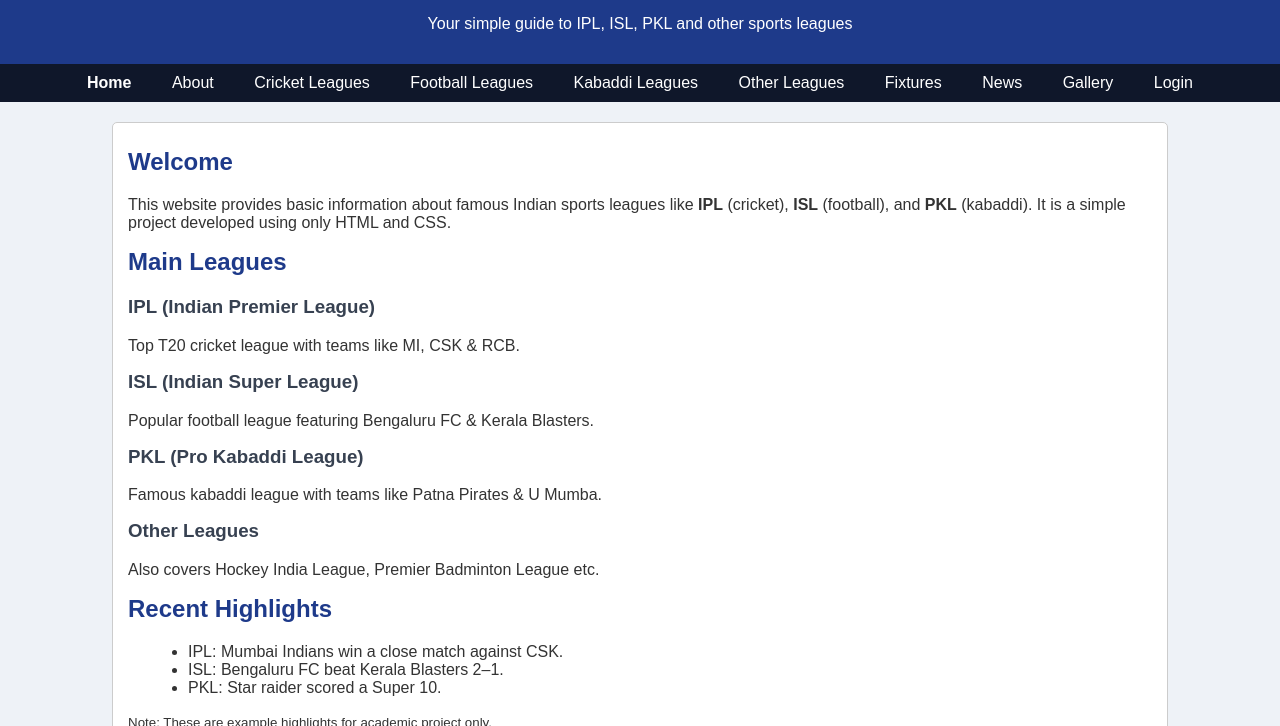
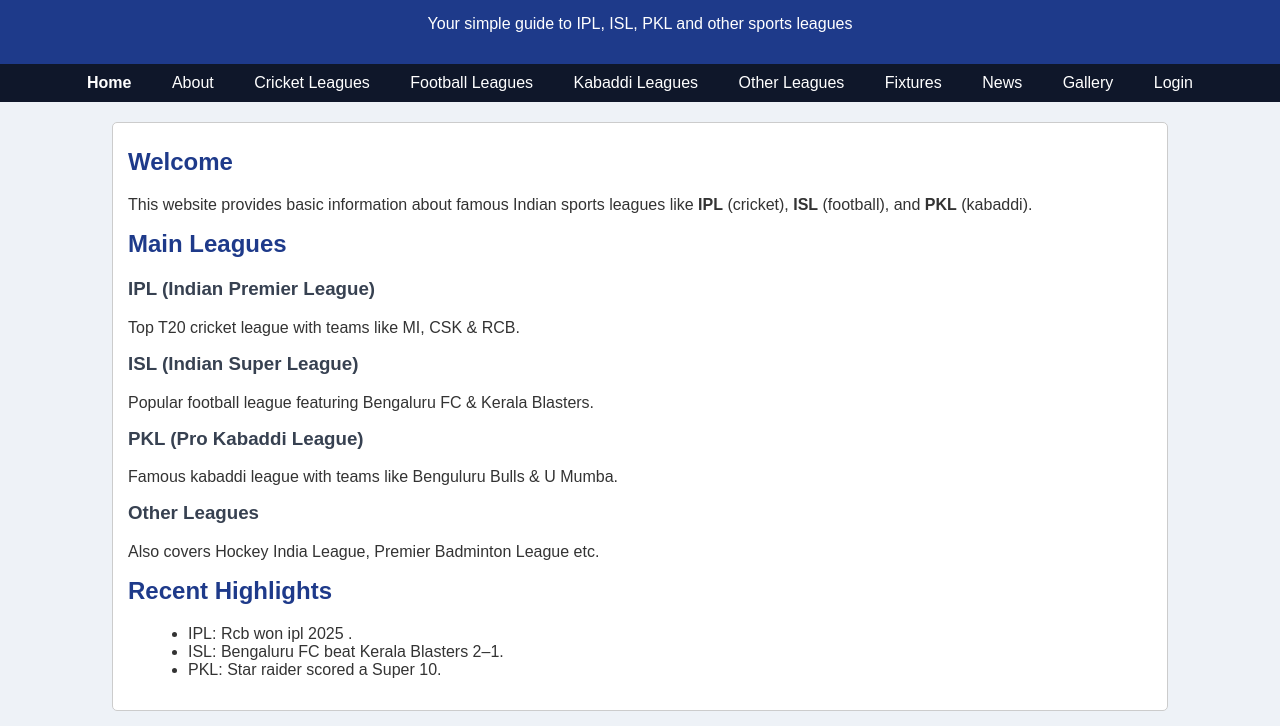
Before and after one commit to nagnandangouda-06/sports, a plain HTML site: page index.html in a window 1280 px wide. Shown: the part 74-800 px from the top of the page. Drawn offline with Linux system fonts and the light colour scheme.

Commit message:
Update index.html

```diff
--- a/index.html
+++ b/index.html
@@ -1,5 +1,5 @@
 <!DOCTYPE html>
-<html lang="en">
+<html>
 <head>
     <meta charset="UTF-8">
     <title>Indian League Sports Hub - Home</title>
@@ -116,7 +116,7 @@
         <p>
             This website provides basic information about famous Indian sports leagues like
             <b>IPL</b> (cricket), <b>ISL</b> (football), and <b>PKL</b> (kabaddi).
-            It is a simple project developed using only HTML and CSS.
+
         </p>
 
         <h2>Main Leagues</h2>
@@ -128,18 +128,18 @@
         <p>Popular football league featuring Bengaluru FC & Kerala Blasters.</p>
 
         <h3>PKL (Pro Kabaddi League)</h3>
-        <p>Famous kabaddi league with teams like Patna Pirates & U Mumba.</p>
+        <p>Famous kabaddi league with teams like Benguluru Bulls & U Mumba.</p>
 
         <h3>Other Leagues</h3>
         <p>Also covers Hockey India League, Premier Badminton League etc.</p>
 
         <h2>Recent Highlights</h2>
         <ul>
-            <li>IPL: Mumbai Indians win a close match against CSK.</li>
+            <li>IPL: Rcb won ipl 2025 .</li>
             <li>ISL: Bengaluru FC beat Kerala Blasters 2–1.</li>
             <li>PKL: Star raider scored a Super 10.</li>
         </ul>
-        <p><small>Note: These are example highlights for academic project only.</small></p>
+
     </div>
 
     <footer class="footer">
```
